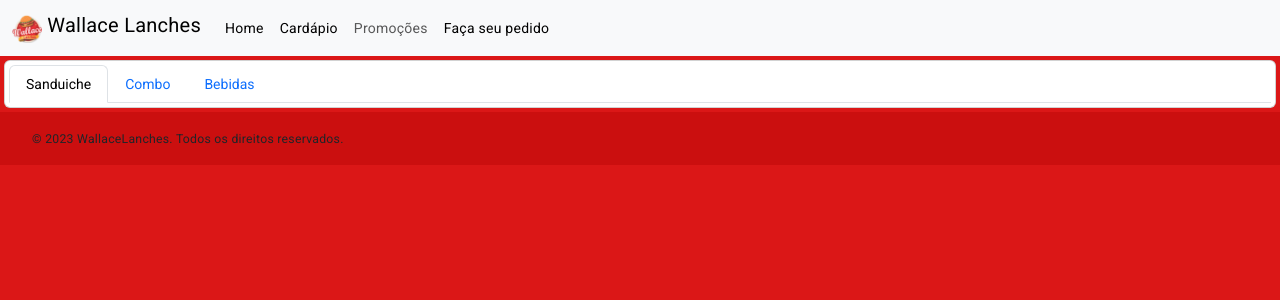
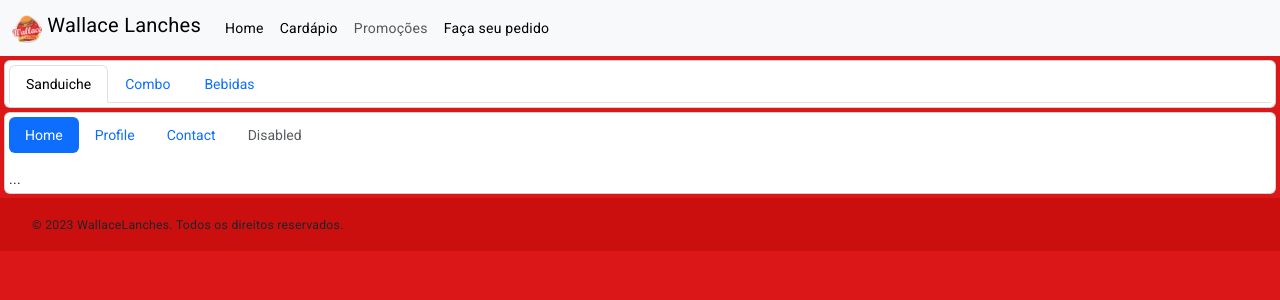
Before and after one commit to dmrramaral/wallaceLanchesFront, an Angular app: page /cardapio in a window 1280 px wide. Shown: the top 300 px of the page. Built offline with nearby package versions, Linux system fonts and the light colour scheme; a web font is replaced by a local one.

Commit message:
Teste tabs

```diff
--- a/src/app/public/cardapio/cardapio.component.html
+++ b/src/app/public/cardapio/cardapio.component.html
@@ -18,17 +18,50 @@
         </ul>
         <div class="tab-content" id="myTabContent">
             <div class="tab-pane fade show active" id="sanduiche-tab-pane" role="tabpanel" aria-labelledby="home-tab"
-                tabindex="0">
+                tabindex="1">
                 <app-sanduiche></app-sanduiche>
             </div>
-            <div class="tab-pane fade" id="profile-tab-pane" role="tabpanel" aria-labelledby="profile-tab" tabindex="0">...
+            <div class="tab-pane fade" id="profile-tab-pane" role="tabpanel" aria-labelledby="profile-tab" tabindex="2">
+                ...
             </div>
-            <div class="tab-pane fade" id="contact-tab-pane" role="tabpanel" aria-labelledby="contact-tab" tabindex="0">...
+            <div class="tab-pane fade" id="contact-tab-pane" role="tabpanel" aria-labelledby="contact-tab" tabindex="3">
+                ...
             </div>
 
         </div>
 
     </div>
 
+    <div class="card m-1 p-1">
+
+        <ul class="nav nav-pills mb-3" id="pills-tab" role="tablist">
+            <li class="nav-item" role="presentation">
+                <button class="nav-link active" id="pills-home-tab" data-bs-toggle="pill" data-bs-target="#pills-home"
+                    type="button" role="tab" aria-controls="pills-home" aria-selected="true">Home</button>
+            </li>
+            <li class="nav-item" role="presentation">
+                <button class="nav-link" id="pills-profile-tab" data-bs-toggle="pill" data-bs-target="#pills-profile"
+                    type="button" role="tab" aria-controls="pills-profile" aria-selected="false">Profile</button>
+            </li>
+            <li class="nav-item" role="presentation">
+                <button class="nav-link" id="pills-contact-tab" data-bs-toggle="pill" data-bs-target="#pills-contact"
+                    type="button" role="tab" aria-controls="pills-contact" aria-selected="false">Contact</button>
+            </li>
+            <li class="nav-item" role="presentation">
+                <button class="nav-link" id="pills-disabled-tab" data-bs-toggle="pill" data-bs-target="#pills-disabled"
+                    type="button" role="tab" aria-controls="pills-disabled" aria-selected="false"
+                    disabled>Disabled</button>
+            </li>
+        </ul>
+        <div class="tab-content" id="pills-tabContent">
+            <div class="tab-pane fade show active" id="pills-home" role="tabpanel" aria-labelledby="pills-home-tab"
+                tabindex="0">...</div>
+            <div class="tab-pane fade" id="pills-profile" role="tabpanel" aria-labelledby="pills-profile-tab"
+                tabindex="0">...</div>
+            <div class="tab-pane fade" id="pills-contact" role="tabpanel" aria-labelledby="pills-contact-tab"
+                tabindex="0">...</div>
+            <div class="tab-pane fade" id="pills-disabled" role="tabpanel" aria-labelledby="pills-disabled-tab"
+                tabindex="0">...</div>
+        </div>
+    </div>
 </main>
-<router-outlet></router-outlet>
--- a/src/app/public/cardapio/cardapio.component.ts
+++ b/src/app/public/cardapio/cardapio.component.ts
@@ -7,4 +7,11 @@ import { Component } from '@angular/core';
 })
 export class CardapioComponent {
 
+  constructor() { }
+
+  ngOnInit() {
+  }
+
+
+
 }
```
